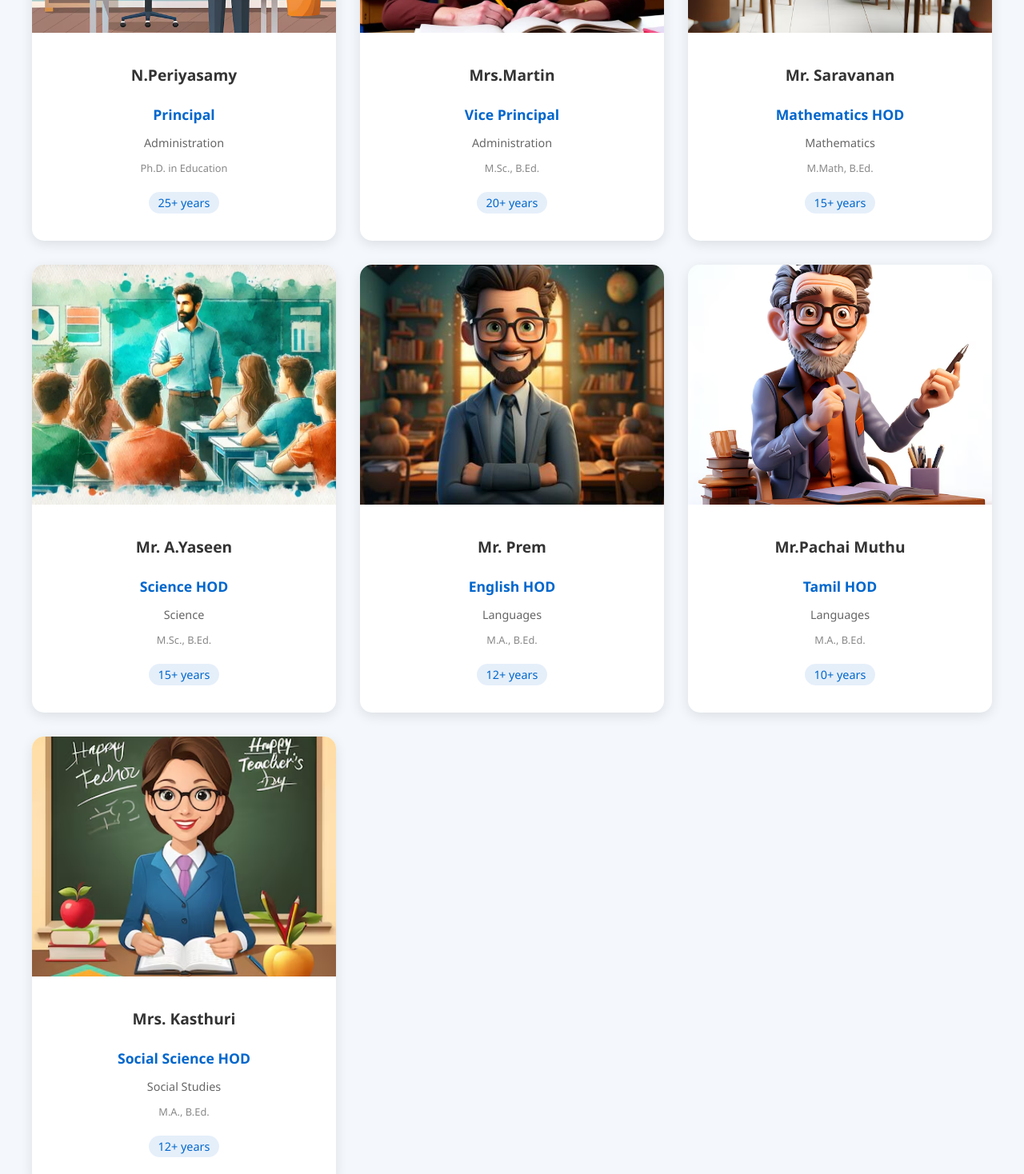
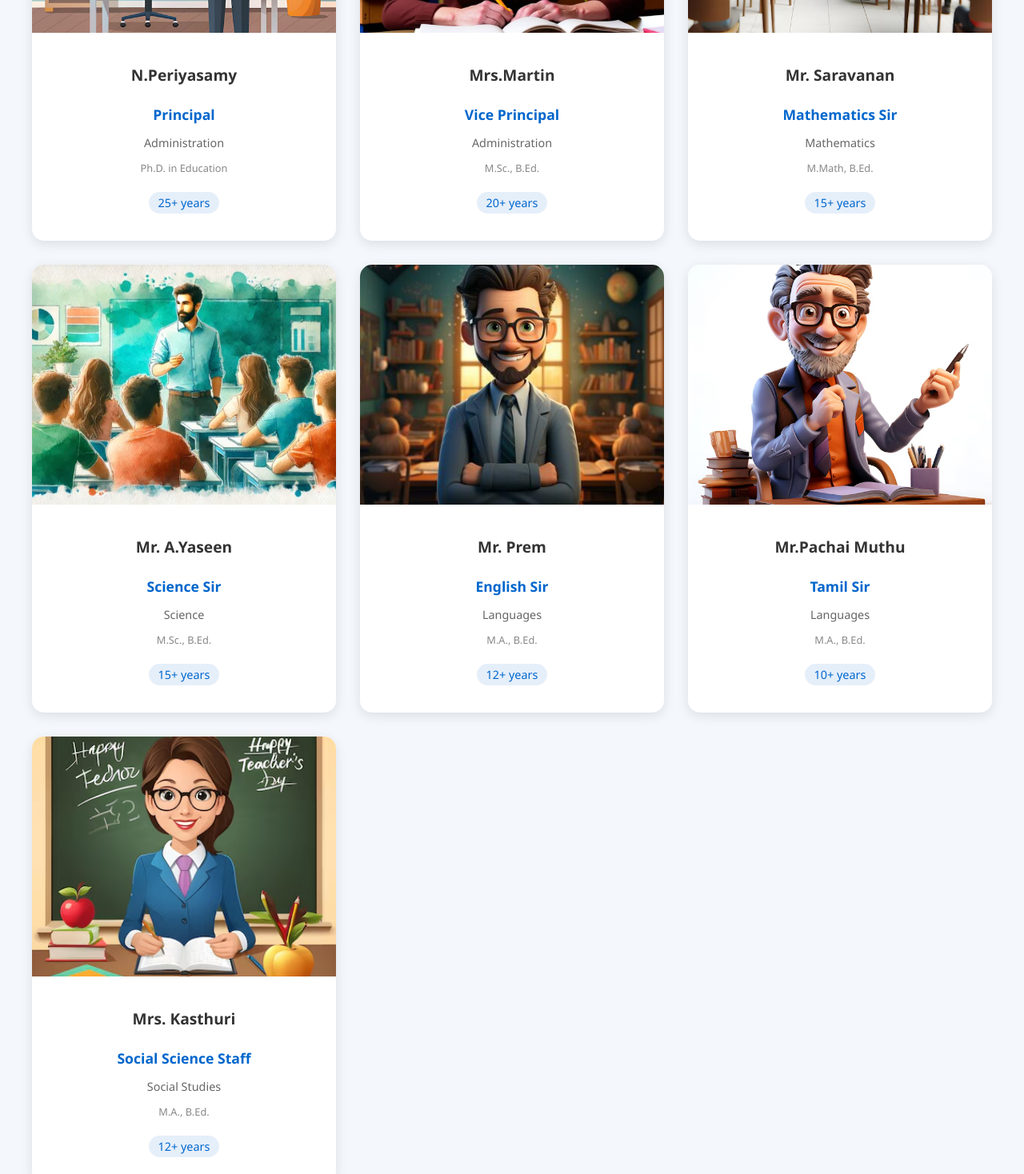
Before and after one commit to nisar-a/school, a React (Create React App) app in the folder school-website/: page /faculty in a window 1280 px wide. Shown: the part 1240-2708 px from the top of the page at 80% size. Built offline with nearby package versions, Linux system fonts and the light colour scheme.

Commit message:
staff update

```diff
--- a/school-website/src/components/Faculty.js
+++ b/school-website/src/components/Faculty.js
@@ -57,7 +57,7 @@ const Faculty = () => {
             id: 3,
             name: 'Mr. Saravanan',
             position: 'Mathematics junior Grader',
-            position: 'Mathematics HOD',
+            position: 'Mathematics Sir',
             department: 'Mathematics',
             image: mathTeacherImg,
             qualification: 'M.Math, B.Ed.',
@@ -67,7 +67,7 @@ const Faculty = () => {
             id: 4,
             name: 'Mr. A.Yaseen',
             position: 'Science seniour Grader',
-            position: 'Science HOD',
+            position: 'Science Sir',
             department: 'Science',
             image: scienceTeacherImg,
             qualification: 'M.Sc., B.Ed.',
@@ -77,7 +77,7 @@ const Faculty = () => {
             id: 5,
             name: 'Mr. Prem',
             position: 'English Seniour Grader',
-            position: 'English HOD',
+            position: 'English Sir',
             department: 'Languages',
             image: englishTeacherImg,
             qualification: 'M.A., B.Ed.',
@@ -87,7 +87,7 @@ const Faculty = () => {
             id: 6,
             name: 'Mr.Pachai Muthu',
             position: 'Tamil Seniour Grader',
-            position: 'Tamil HOD',
+            position: 'Tamil Sir',
             department: 'Languages',
             image: tamilTeacherImg,
             qualification: 'M.A., B.Ed.',
@@ -98,7 +98,7 @@ const Faculty = () => {
             name: 'Mrs. Kasthuri',
             position: 'Social Science junior Grader',
             department: 'Social Studies',
-            position: 'Social Science HOD',
+            position: 'Social Science Staff',
             department: 'Social Studies',
             image: socialTeacherImg,
             qualification: 'M.A., B.Ed.',
```
